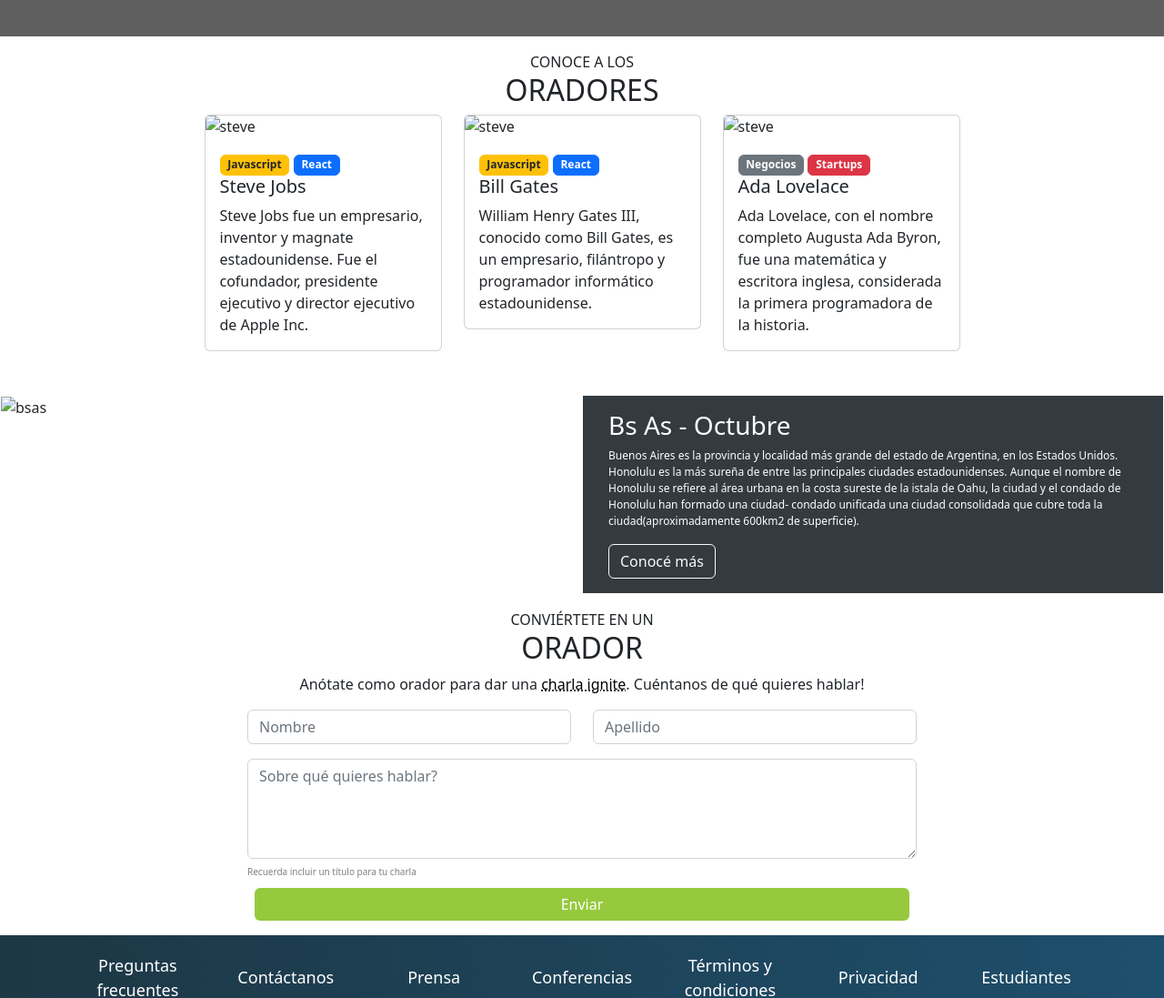
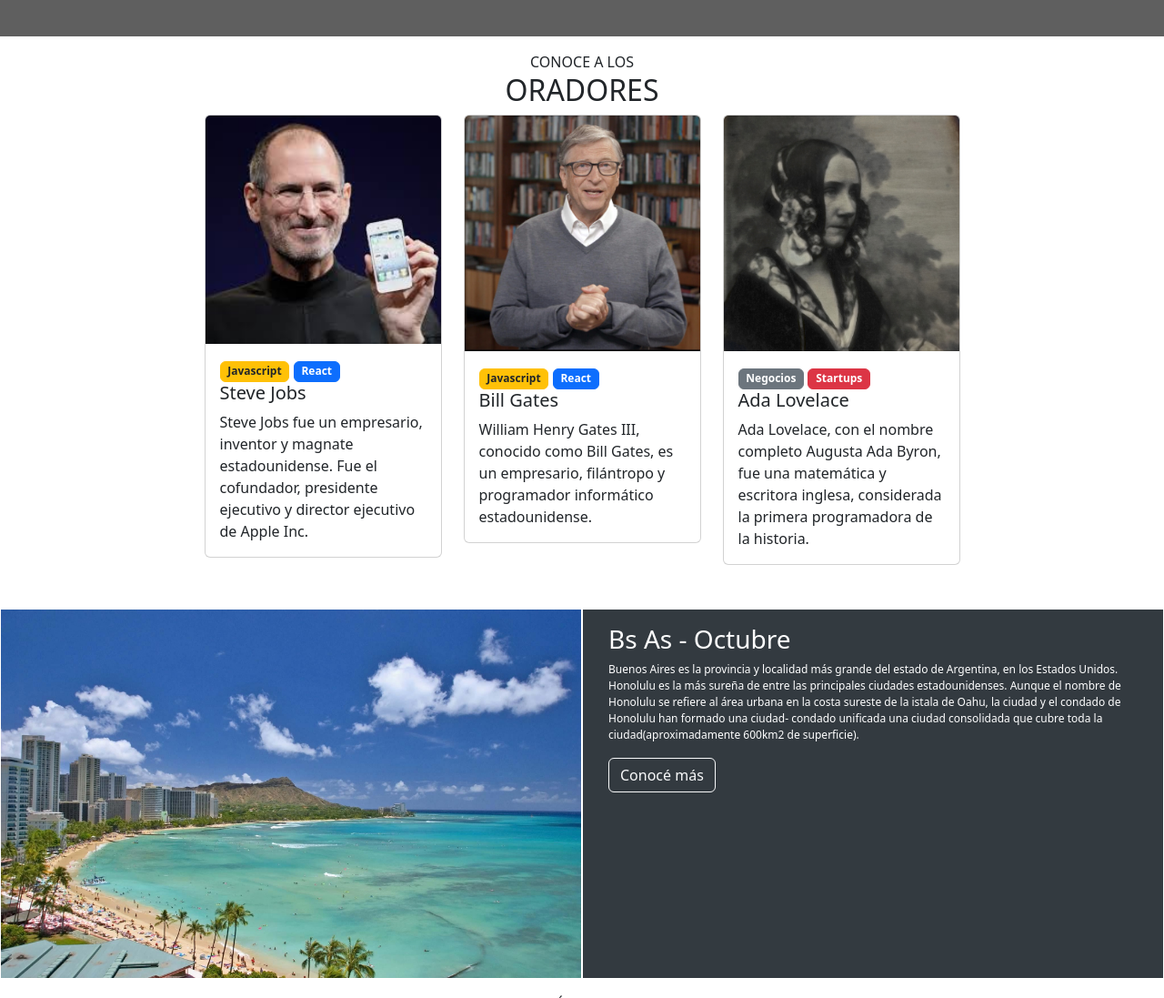
Before and after one commit to federicovega86/TP2-Codo-A-Codo-JS, a plain HTML site: page index.html in a window 1280 px wide. Shown: the part 640-1737 px from the top of the page at 91% size. Drawn offline with nearby package versions, Linux system fonts and the light colour scheme; the site is published under a folder, as on GitHub Pages, so addresses that start at the root find nothing.

Commit message:
imgs-path

```diff
--- a/index.html
+++ b/index.html
@@ -79,7 +79,7 @@
       <div class="row justify-content-center">
         <div class="col-lg-3 col-sm-4 col-md-4">
           <div class="card">
-            <img src="/img/steve.jpg" alt="steve" class="card-img-top">
+            <img src="img/steve.jpg" alt="steve" class="card-img-top">
             <div class="card-body ">
               <div class="card-title">
                 <span href="#" class="badge btn btn-warning text-dark">Javascript</span>
@@ -93,7 +93,7 @@
         </div>
         <div class="col-lg-3 col-sm-4 col-md-4">
           <div class="card">
-            <img src="/img/bill.jpg" alt="steve" class="card-img-top">
+            <img src="img/bill.jpg" alt="steve" class="card-img-top">
             <div class="card-body">
               <div class="card-title">
                 <span href="#" class="badge btn btn-warning text-dark">Javascript</span>
@@ -107,7 +107,7 @@
         </div>
         <div class="col-lg-3 col-sm-4 col-md-4">
           <div class="card">
-            <img src="/img/ada.jpeg" alt="steve" class="card-img-top">
+            <img src="img/ada.jpeg" alt="steve" class="card-img-top">
             <div class="card-body">
               <div class="card-title">
                 <span href="#" class="badge btn btn-secondary ">Negocios</span>
@@ -127,7 +127,7 @@
       <div class="container-fluid">
         <div class="row">
           <div class="col-lg-6 col-md-6 border border-white" style="padding:0px;important!;">
-            <img src="/img/honolulu.jpg" alt="bsas" class="img-fluid honolulu">
+            <img src="img/honolulu.jpg" alt="bsas" class="img-fluid honolulu">
           </div>
           <div class="col-lg-6 col-md-6 border border-white" style="background-color: #333a40;">
             <div class="text-white p-3">
```
